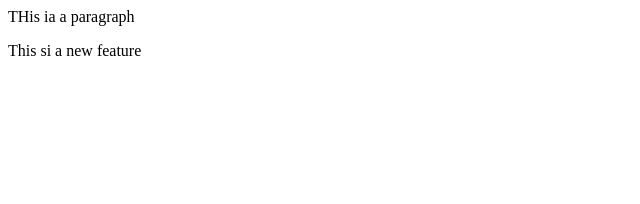
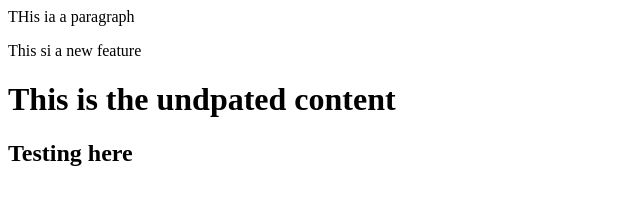
Before and after one commit to anshuman-99/LocalRepository, a plain HTML site: page index.html in a window 1280 px wide. Shown: the whole page, without its empty margins (0-640 px from the left). Drawn offline with Linux system fonts and the light colour scheme.

Commit message:
Added 2 lines in index

```diff
--- a/index.html
+++ b/index.html
@@ -1,2 +1,4 @@
 <p>THis ia a paragraph</p>
 <p>This si a new feature</p>
+<h1>This is the undpated content</h1>
+<h2>Testing here</h2>
```
